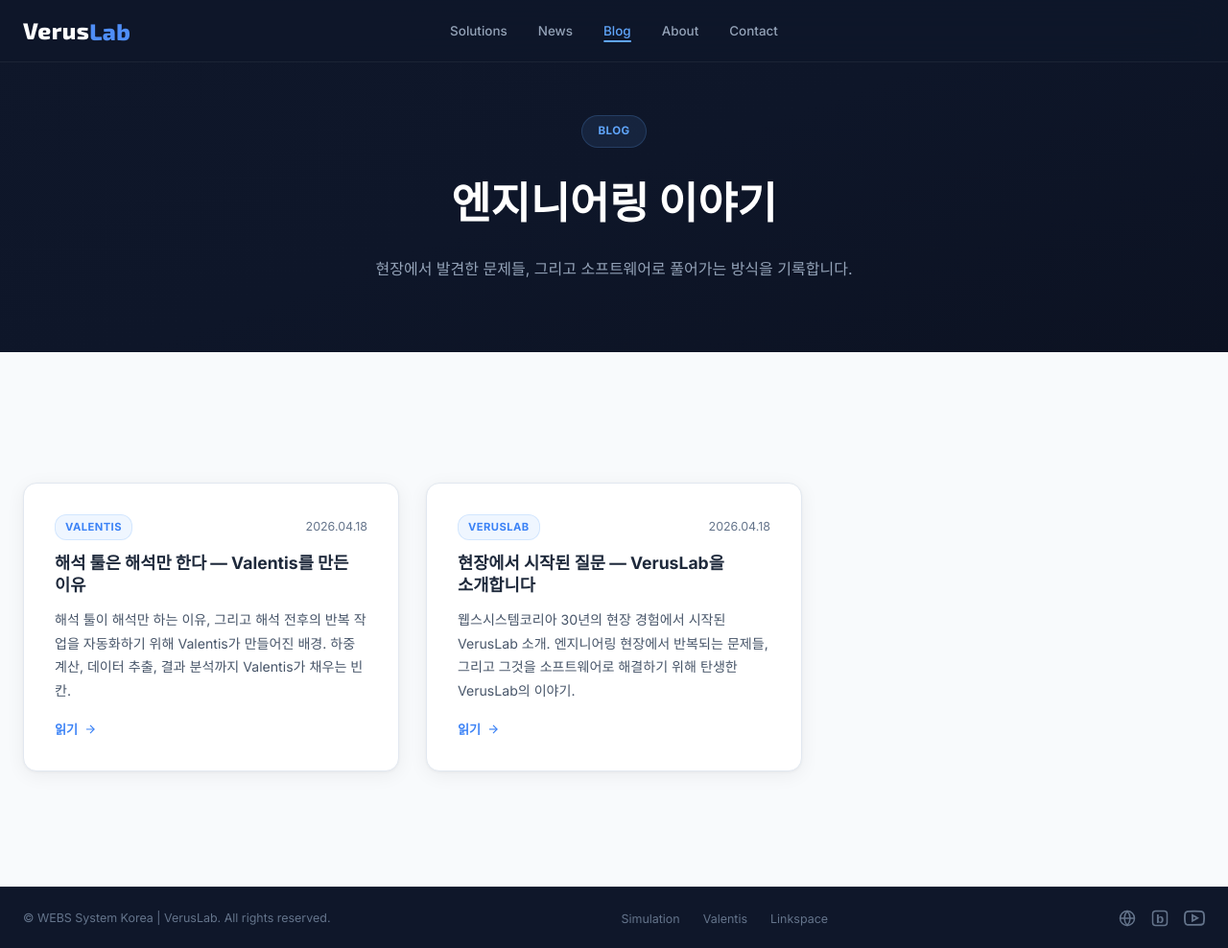
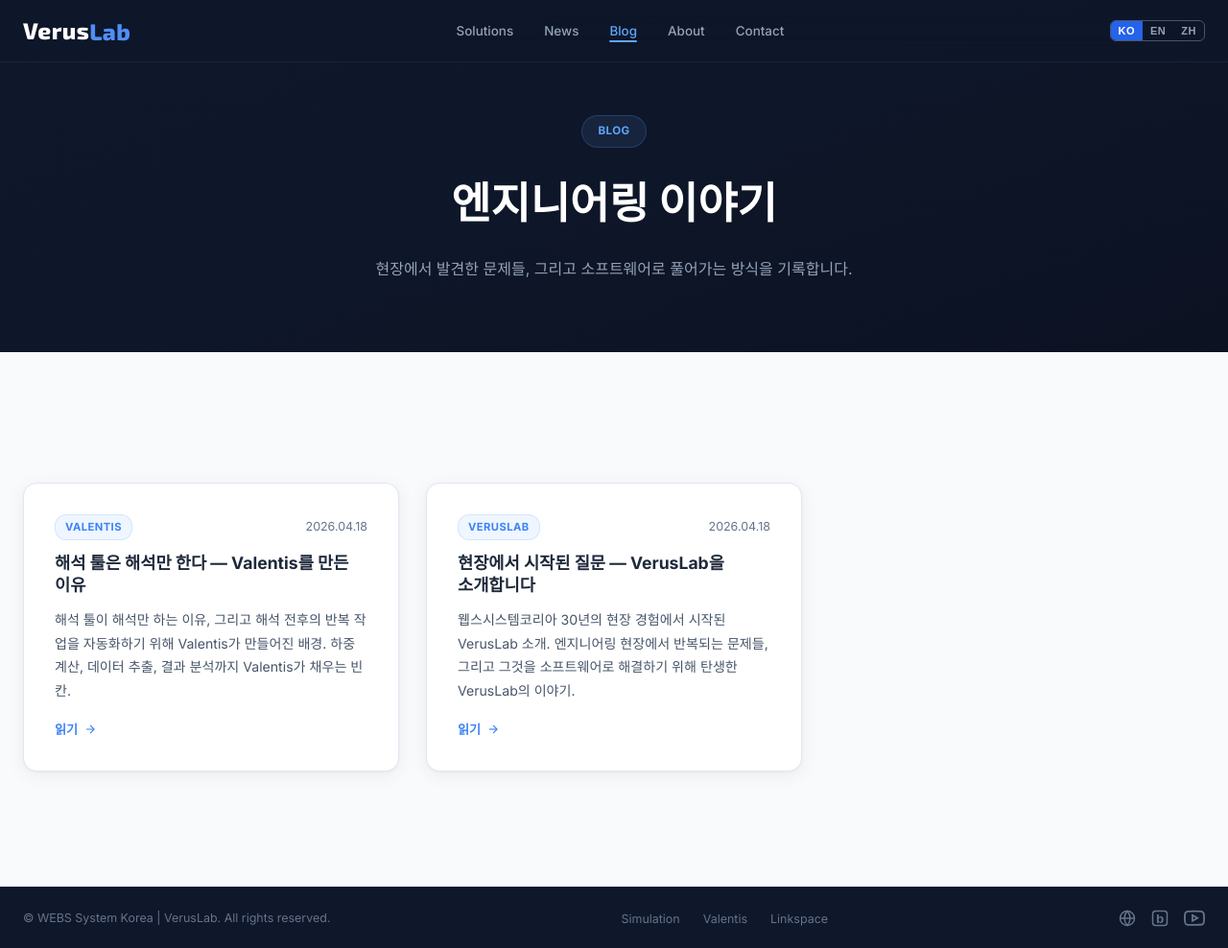
Before and after one commit to VerusLab-KR/Homepage, a Jekyll site: the page built from blog/index.html, in a window 1280 px wide and 988 px high. Shown: the whole window at 96% size. Built offline with Jekyll 4.4.1, drawn with Linux system fonts in a browser that asks for light colours.

Commit message:
Add lang-toggle to blog nav for layout consistency with main site
Co-Authored-By: Claude Sonnet 4.6 <noreply@anthropic.com>

```diff
--- a/blog/index.html
+++ b/blog/index.html
@@ -47,7 +47,7 @@ img{max-width:100%;display:block}
 .nav-logo{font-family:'Exo 2','Inter',sans-serif;font-size:1.5rem;font-weight:800;letter-spacing:.02em;line-height:1;color:#fff;transition:text-shadow .3s}
 .nav-logo:hover{text-shadow:0 0 12px rgba(96,165,250,.5),0 0 24px rgba(96,165,250,.2)}
 .nav-logo span{color:#4f8ef7;position:relative;top:.04em}
-.nav-links{display:flex;gap:32px;list-style:none;align-items:center;position:absolute;left:50%;transform:translateX(-50%)}
+.nav-links{display:flex;gap:32px;list-style:none;align-items:center}
 .nav-links a{font-size:.84rem;font-weight:500;color:var(--slate-4);transition:var(--transition);position:relative}
 .nav-links a::after{content:'';position:absolute;bottom:-4px;left:0;width:0;height:2px;background:var(--blue-400);border-radius:1px;transition:width .3s}
 .nav-links a:hover,.nav-links a.active{color:var(--blue-400)}
@@ -58,6 +58,10 @@ img{max-width:100%;display:block}
 .nav-dropdown-menu li a{display:block;padding:7px 18px;font-size:.78rem;font-weight:500;color:var(--slate-4);white-space:nowrap;transition:all .15s}
 .nav-dropdown-menu li a:hover{color:var(--blue-400);background:rgba(96,165,250,.06)}
 .nav-dropdown-menu li a::after{display:none}
+.lang-toggle{display:flex;border:1px solid #4a5568;border-radius:6px;overflow:hidden;flex-shrink:0}
+.lang-toggle button{background:none;border:none;color:#94a3b8;padding:4px 8px;font-size:11px;font-weight:600;cursor:pointer;transition:.15s;letter-spacing:.5px}
+.lang-toggle button:hover{color:#e2e8f0}
+.lang-toggle button.active{background:#2563eb;color:#fff}
 .hamburger{display:none;background:none;border:none;cursor:pointer;padding:4px}
 .hamburger span{display:block;width:20px;height:1.5px;background:var(--slate-4);margin:5px 0;transition:all .3s;border-radius:1px}
 .hamburger.active span:nth-child(1){transform:rotate(45deg) translate(5px,5px)}
@@ -139,6 +143,11 @@ img{max-width:100%;display:block}
       <li><a href="/#about">About</a></li>
       <li><a href="/#contact">Contact</a></li>
     </ul>
+    <div class="lang-toggle">
+      <button class="active">KO</button>
+      <button>EN</button>
+      <button>ZH</button>
+    </div>
     <button class="hamburger" id="hamburger" aria-label="Menu">
       <span></span><span></span><span></span>
     </button>
```
Also changed, not shown: _layouts/post.html (+10 -1 lines).
